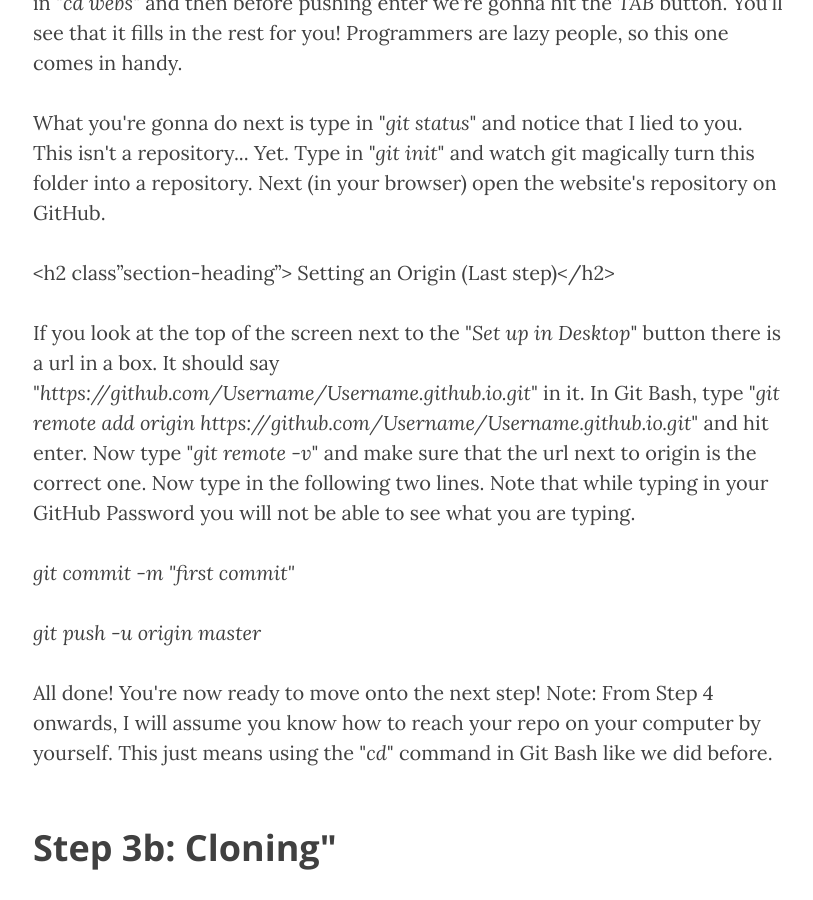
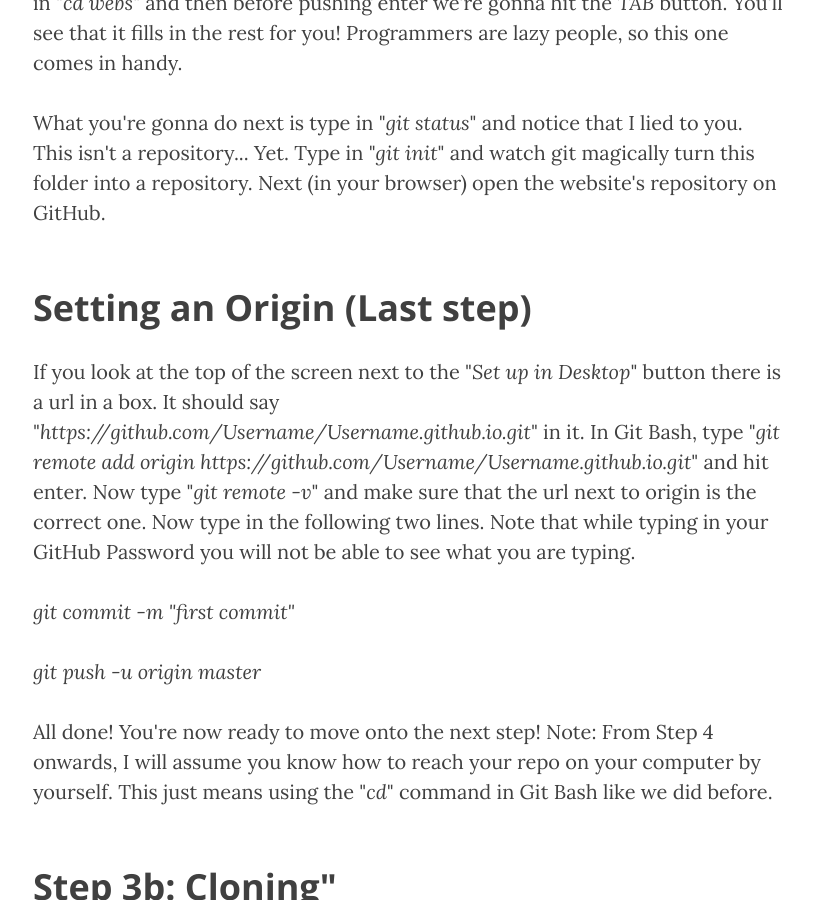
Before and after one commit to Algoritics/blog.algoritics.com, a Jekyll site: the page built from _posts/2015-06-24-my-first-post.markdown, in a window 1280 px wide and 900 px high, scrolled down 3446 px. Shown: the whole window, without its empty margins (232-1045 px from the left). Built offline with Jekyll 4.4.1, drawn with Linux system fonts in a browser that asks for light colours; nearby versions of some CDN libraries.

```diff
--- a/_posts/2015-06-24-my-first-post.markdown
+++ b/_posts/2015-06-24-my-first-post.markdown
@@ -44,7 +44,7 @@
 <h2 class="section-heading">WOW!</h2>
 <p>Hopefully your desktop isn't too cluttered, otherwise that may have been a long list. Looking through this list we see "<i>websiterepo</i>."  This time, we're going to type in "<i>cd webs</i>" and then before pushing enter we're gonna hit the <i>TAB</i> button. You'll see that it fills in the rest for you! Programmers are lazy people, so this one comes in handy.</p>
 <p>What you're gonna do next is type in "<i>git status</i>" and notice that I lied to you. This isn't a repository... Yet. Type in "<i>git init</i>" and watch git magically turn this folder into a repository. Next (in your browser) open the website's repository on GitHub.</p>
-<h2 class"section-heading"> Setting an Origin (Last step)</h2>
+<h2 class="section-heading"> Setting an Origin (Last step)</h2>
 <p>If you look at the top of the screen next to the "<i>Set up in Desktop</i>" button there is a url in a box. It should say "<i>https://github.com/Username/Username.github.io.git</i>" in it. In Git Bash, type "<i>git remote add origin https://github.com/Username/Username.github.io.git</i>" and hit enter. Now type "<i>git remote -v</i>" and make sure that the url next to origin is the correct one. Now type in the following two lines. Note that while typing in your GitHub Password you will not be able to see what you are typing.</p>
 <p><i>git commit -m "first commit"</i></p>
 <p><i>git push -u origin master</i></p>
```
